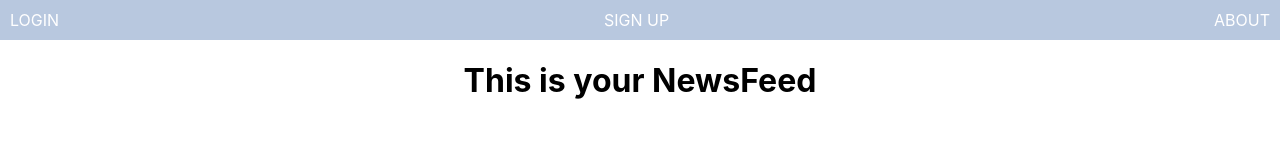
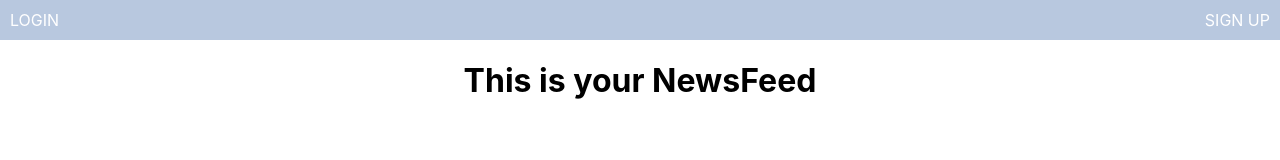
Before and after one commit to MilcahHalili/damsel-in-distress, a React (Create React App) app: page / in a window 1280 px wide. Shown: the top 160 px of the page. Built offline with nearby package versions, Linux system fonts and the light colour scheme.

Commit message:
finish sign-up, sign-in, sign-out functionality && render navbar based on login status

```diff
--- a/src/App.js
+++ b/src/App.js
@@ -19,6 +19,11 @@ class App extends Component {
     this.setState({user: userService.getUser()});
   }
 
+  handleLogout = () => {
+    userService.logout();
+    this.setState({ user: null });
+  }
+
   async componentDidMount() {
     const user = userService.getUser();
     this.setState({ user });
@@ -27,9 +32,12 @@ class App extends Component {
   render() {
     return (
       <div className="App">
-      <NavBar />
+      <NavBar
+      user={this.state.user}
+      handleLogout={this.handleLogout}
+      />
       <Switch>
-        <Route exact patch='/' render={()=>
+        <Route exact path='/' render={()=>
           <NewsfeedPage
           user={this.state.user}/>
           }/>
@@ -39,13 +47,13 @@ class App extends Component {
         <Route exact path='/signup' render={({ history })=>
           <SignupPage
           history={history}
-          handleSignUporLogin={this.handleSignUporLogin}
+          handleSignuporLogin={this.handleSignuporLogin}
           />
         }/>
         <Route exact path='/login' render={({ history })=>
           <LoginPage
           history={history}
-          handleSignUporLogin={this.handleSignUporLogin}
+          handleSignuporLogin={this.handleSignuporLogin}
           />
         }/>
       </Switch>
--- a/src/components/NavBar/NavBar.jsx
+++ b/src/components/NavBar/NavBar.jsx
@@ -3,13 +3,19 @@ import { Link } from 'react-router-dom';
 
 import styles from './NavBar.module.css'
 
-const NavBar = () => {
+const NavBar = (props) => {
     return (
+        props.user ?
         <div className={styles.NavBar}>
-        <Link className={styles.NavLink} to='/login'>LOGIN</Link>
-        <Link className={styles.NavLink} to='/signup'>SIGN UP</Link>
-        <Link className={styles.NavLink} to='/about'>ABOUT</Link>
+            <Link className={styles.NavLink} to='' onClick={props.handleLogout}>LOGOUT</Link>
+            <Link className={styles.NavLink} to='/about'>ABOUT</Link>
+            <span className={styles.NavWelcome}>WELCOME, {props.user.name}</span>
         </div>
+        :
+        <div className={styles.NavBar}>
+           <Link className={styles.NavLink} to='/login'>LOGIN</Link>
+           <Link className={styles.NavLink} to='/signup'>SIGN UP</Link>
+       </div>
     )
 }
 
--- a/src/components/NavBar/NavBar.module.css
+++ b/src/components/NavBar/NavBar.module.css
@@ -9,3 +9,7 @@
     color: white;
     text-decoration: none;
 }
+
+.NavWelcome {
+    color: white;
+}
```
